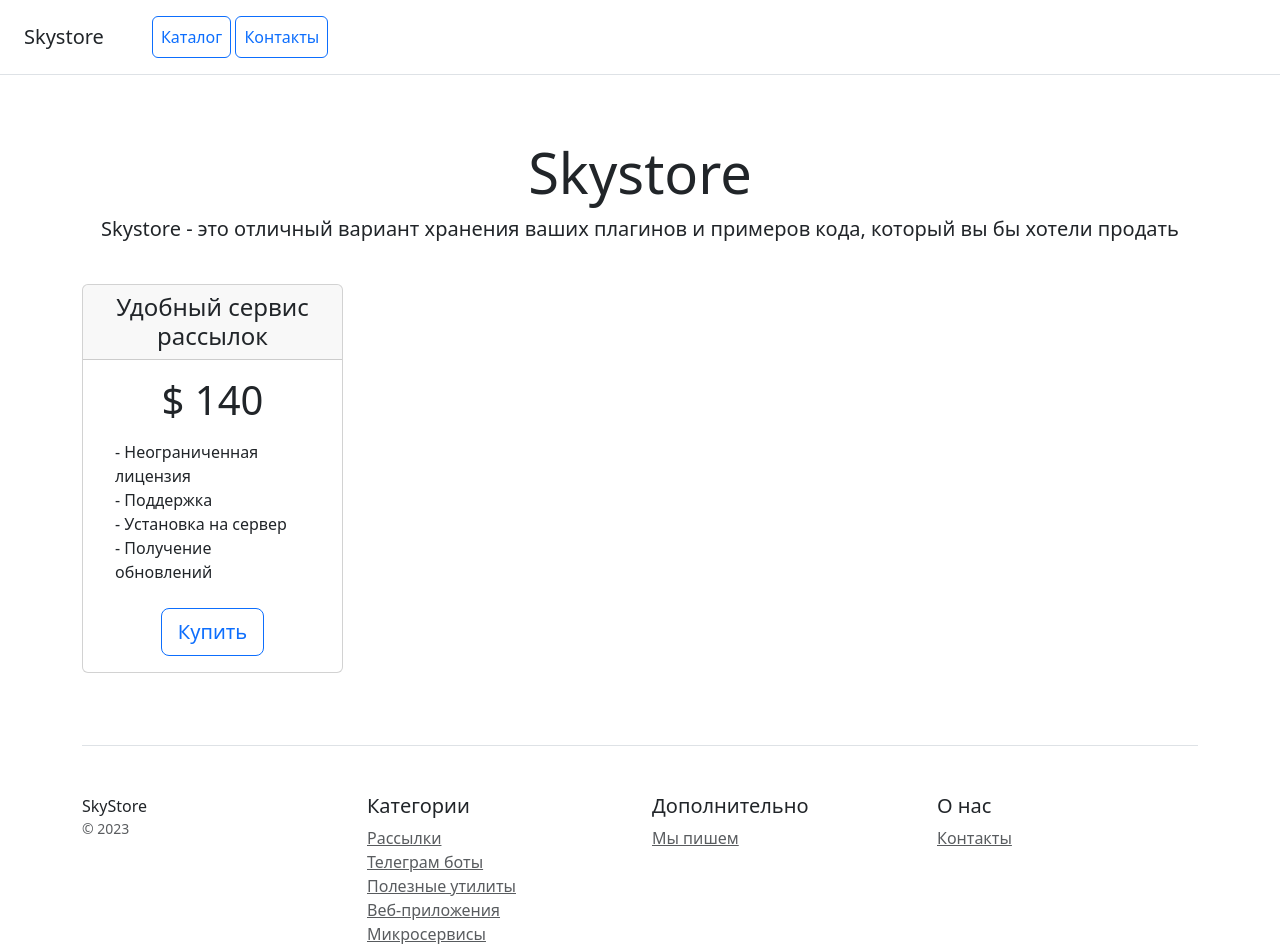
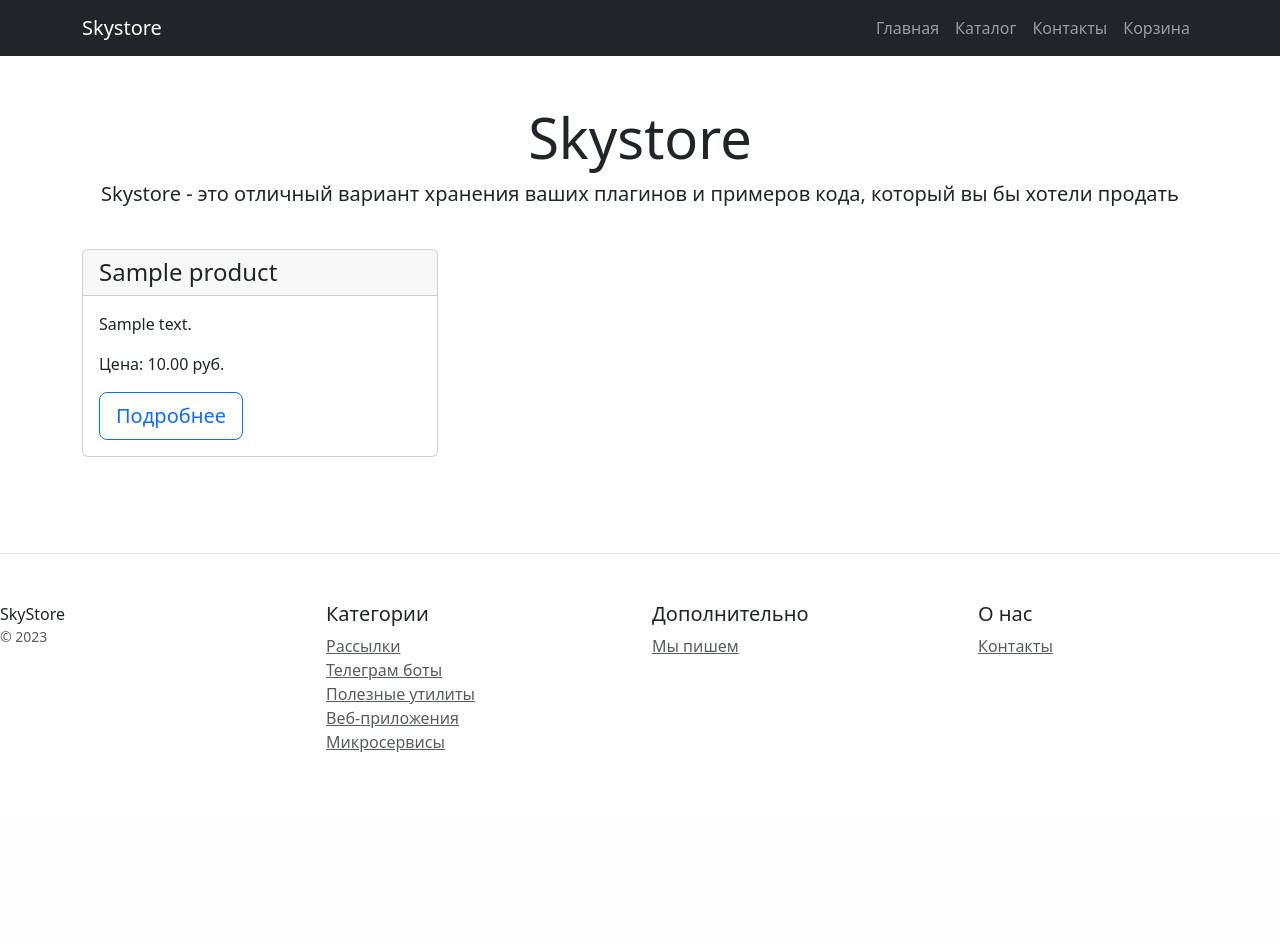
Before and after one commit to Marat1996/online_store, a Django app: page / in a window 1280 px wide. Shown: the top 944 px of the page. After the commit the page ends 752 px from the top, so only its background shows below. Run offline with Django 5.2, Linux system fonts and the light colour scheme; tables that the repository leaves empty hold one stand-in row (values such as "Sample post"); parts of the project's set-up code (start-up, migrations or seed data) failed here and were passed over.

Commit message:
правки

```diff
--- a/catalog/urls.py
+++ b/catalog/urls.py
@@ -1,10 +1,11 @@
 from django.urls import path
-
 from . import views
 
 urlpatterns = [
-    path('', views.product_detail, name='product_detail'),
+    path('', views.home, name='home'),
+    path('product/<int:pk>/', views.product_detail, name='product_detail'),
+    path('category/<slug:slug>/', views.category_products, name='category_products'),
     path('contacts/', views.contacts, name='contacts'),
-    path('product/<int:pk>/', views.product_detail, name='product_detail'),
+    path('cart/', views.cart, name='cart'),
     path('add-to-cart/', views.add_to_cart, name='add_to_cart'),
 ]
--- a/catalog/views.py
+++ b/catalog/views.py
@@ -1,6 +1,6 @@
 from django.contrib.auth.decorators import login_required
 from django.shortcuts import render, get_object_or_404, redirect
-from .models import Product, Cart
+from .models import Product, Cart, Category
 
 
 def home(request):
@@ -11,16 +11,18 @@ def home(request):
     return render(request, 'catalog/home.html', context)
 
 def contacts(request):
-    return render(request, 'catalog/contact.html')
+    return render(request, 'catalog/contacts.html')
 
-def product_detail(request):
-    products = Product.objects.all()
+def product_detail(request, pk):
+    product = Product.objects.get(pk=pk)
     context = {
-        'products': products
+        'product': product
     }
     return render(request, 'catalog/product_detail.html', context)
 
 
+def cart(request):
+    return render(request, 'catalog/cart.html')
 @login_required
 def add_to_cart(request):
     if request.method == 'POST':
@@ -42,3 +44,13 @@ def add_to_cart(request):
         return redirect('cart')
     else:
         return redirect('home')
+
+
+def category_products(request, slug):
+    category = Category.objects.get(slug=slug)
+    products = Product.objects.filter(category=category)
+    context = {
+        'category': category,
+        'products': products
+    }
+    return render(request, 'catalog/category_products.html', context)
--- a/online_store/urls.py
+++ b/online_store/urls.py
@@ -23,6 +23,7 @@ from catalog import views
 
 urlpatterns = [
     path('admin/', admin.site.urls),
+    path('', include('catalog.urls')),
     path('', views.home, name='catalog'),
     path('contacts/', views.contacts, name='contacts'),
     path('product/<int:pk>/', views.product_detail, name='product_detail'),
--- /dev/null
+++ b/templates/catalog/_menu.html
@@ -0,0 +1,24 @@
+<nav class="navbar navbar-expand-lg navbar-dark bg-dark">
+  <div class="container">
+    <a class="navbar-brand" href="{% url 'home' %}">Skystore</a>
+    <button class="navbar-toggler" type="button" data-bs-toggle="collapse" data-bs-target="#navbarNav" aria-controls="navbarNav" aria-expanded="false" aria-label="Toggle navigation">
+      <span class="navbar-toggler-icon"></span>
+    </button>
+    <div class="collapse navbar-collapse" id="navbarNav">
+      <ul class="navbar-nav ms-auto">
+        <li class="nav-item">
+          <a class="nav-link" href="{% url 'home' %}">Главная</a>
+        </li>
+        <li class="nav-item">
+          <a class="nav-link" href="{% url 'catalog' %}">Каталог</a>
+        </li>
+        <li class="nav-item">
+          <a class="nav-link" href="{% url 'contacts' %}">Контакты</a>
+        </li>
+        <li class="nav-item">
+          <a class="nav-link" href="{% url 'cart' %}">Корзина</a>
+        </li>
+      </ul>
+    </div>
+  </div>
+</nav>
--- a/templates/catalog/base.html
+++ b/templates/catalog/base.html
@@ -7,17 +7,42 @@
     <link href="https://cdn.jsdelivr.net/npm/bootstrap@5.3.2/dist/css/bootstrap.min.css" rel="stylesheet" integrity="sha384-T3c6CoIi6uLrA9TneNEoa7RxnatzjcDSCmG1MXxSR1GAsXEV/Dwwykc2MPK8M2HN" crossorigin="anonymous">
 </head>
 <body>
-<div class="d-flex flex-column flex-md-row align-items-center p-3 px-md-4 mb-3 bg-white border-bottom box-shadow">
-    <h5 class="my-0 mr-md-auto font-weight-normal">Skystore</h5>
-    <nav class="ms-5">
-        <a class="p-2 btn btn-outline-primary" href="/">Каталог</a>
-        <a class="p-2 btn btn-outline-primary" href="/contacts/">Контакты</a>
-    </nav>
-</div>
+{% include 'catalog/_menu.html' %}
 
 {% block content %}
 {% endblock %}
 
+<footer class="pt-4 my-md-5 pt-md-5 border-top">
+    <div class="row">
+        <div class="col-12 col-md">
+            SkyStore
+            <small class="d-block mb-3 text-muted">&copy; 2023</small>
+        </div>
+        <div class="col-6 col-md">
+            <h5>Категории</h5>
+            <ul class="list-unstyled text-small">
+                <li><a class="text-muted" href="#">Рассылки</a></li>
+                <li><a class="text-muted" href="#">Телеграм боты</a></li>
+                <li><a class="text-muted" href="#">Полезные утилиты</a></li>
+                <li><a class="text-muted" href="#">Веб-приложения</a></li>
+                <li><a class="text-muted" href="#">Микросервисы</a></li>
+            </ul>
+        </div>
+        <div class="col-6 col-md">
+            <h5>Дополнительно</h5>
+            <ul class="list-unstyled text-small">
+                <li><a class="text-muted" href="#">Мы пишем</a></li>
+            </ul>
+        </div>
+        <div class="col-6 col-md">
+            <h5>О нас</h5>
+            <ul class="list-unstyled text-small">
+                <li><a class="text-muted" href="/contacts/">Контакты</a></li>
+            </ul>
+        </div>
+    </div>
+</footer>
+
 <script src="https://cdn.jsdelivr.net/npm/bootstrap@5.3.2/dist/js/bootstrap.bundle.min.js" integrity="sha384-C6RzsynM9kWDrMNeT87bh95OGNyZPhcTNXj1NW7RuBCsyN/o0jlpcV8Qyq46cDfL" crossorigin="anonymous"></script>
 </body>
 </html>
--- a/templates/catalog/home.html
+++ b/templates/catalog/home.html
@@ -1,20 +1,6 @@
-<!doctype html>
-<html lang="en">
-<head>
-    <meta charset="utf-8">
-    <meta name="viewport" content="width=device-width, initial-scale=1">
-    <title>Skystore</title>
-    <link href="https://cdn.jsdelivr.net/npm/bootstrap@5.3.2/dist/css/bootstrap.min.css" rel="stylesheet" integrity="sha384-T3c6CoIi6uLrA9TneNEoa7RxnatzjcDSCmG1MXxSR1GAsXEV/Dwwykc2MPK8M2HN" crossorigin="anonymous">
-</head>
-<body>
-<div class="d-flex flex-column flex-md-row align-items-center p-3 px-md-4 mb-3 bg-white border-bottom box-shadow">
-    <h5 class="my-0 mr-md-auto font-weight-normal">Skystore</h5>
-    <nav class="ms-5">
-        <a class="p-2 btn btn-outline-primary" href="/">Каталог</a>
-        <a class="p-2 btn btn-outline-primary" href="/contacts/">Контакты</a>
-    </nav>
-</div>
+{% extends 'catalog/base.html' %}
 
+{% block content %}
 <div class="pricing-header px-3 py-3 pt-md-5 pb-md-4 mx-auto text-center">
     <h1 class="display-4">Skystore</h1>
     <p class="lead">Skystore - это отличный вариант хранения ваших плагинов и примеров кода, который вы бы хотели
@@ -22,58 +8,21 @@
 </div>
 
 <div class="container">
-    <div class="row text-center">
-        <div class="col-3">
+    <div class="row">
+        {% for product in products %}
+        <div class="col-md-4 col-sm-6 mb-4">
             <div class="card mb-4 box-shadow">
                 <div class="card-header">
-                    <h4 class="my-0 font-weight-normal">Удобный сервис рассылок</h4>
+                    <h4 class="my-0 font-weight-normal">{{ product.name }}</h4>
                 </div>
                 <div class="card-body">
-                    <h1 class="card-title pricing-card-title">$ 140</h1>
-                    <ul class="list-unstyled mt-3 mb-4 text-start m-3">
-                        <li>- Неограниченная лицензия</li>
-                        <li>- Поддержка</li>
-                        <li>- Установка на сервер</li>
-                        <li>- Получение обновлений</li>
-                    </ul>
-                    <button type="button" class="btn btn-lg btn-block btn-outline-primary">Купить</button>
+                    <p>{{ product.description|truncatewords:20 }}</p>
+                    <p>Цена: {{ product.price }} руб.</p>
+                    <a href="{% url 'product_detail' product.id %}" class="btn btn-lg btn-block btn-outline-primary">Подробнее</a>
                 </div>
             </div>
         </div>
+        {% endfor %}
     </div>
-
-    <footer class="pt-4 my-md-5 pt-md-5 border-top">
-        <div class="row">
-            <div class="col-12 col-md">
-                SkyStore
-                <small class="d-block mb-3 text-muted">&copy; 2023</small>
-            </div>
-            <div class="col-6 col-md">
-                <h5>Категории</h5>
-                <ul class="list-unstyled text-small">
-                    <li><a class="text-muted" href="#">Рассылки</a></li>
-                    <li><a class="text-muted" href="#">Телеграм боты</a></li>
-                    <li><a class="text-muted" href="#">Полезные утилиты</a></li>
-                    <li><a class="text-muted" href="#">Веб-приложения</a></li>
-                    <li><a class="text-muted" href="#">Микросервисы</a></li>
-                </ul>
-            </div>
-            <div class="col-6 col-md">
-                <h5>Дополнительно</h5>
-                <ul class="list-unstyled text-small">
-                    <li><a class="text-muted" href="#">Мы пишем</a></li>
-                </ul>
-            </div>
-            <div class="col-6 col-md">
-                <h5>О нас</h5>
-                <ul class="list-unstyled text-small">
-                    <li><a class="text-muted" href="/contacts/">Контакты</a></li>
-                </ul>
-            </div>
-        </div>
-    </footer>
 </div>
-
-<script src="https://cdn.jsdelivr.net/npm/bootstrap@5.3.2/dist/js/bootstrap.bundle.min.js" integrity="sha384-C6RzsynM9kWDrMNeT87bh95OGNyZPhcTNXj1NW7RuBCsyN/o0jlpcV8Qyq46cDfL" crossorigin="anonymous"></script>
-</body>
-</html>
+{% endblock %}
```
Also changed, not shown: templates/catalog/contact.html (deleted, +0 -106 lines), templates/catalog/contacts.html (added, +57 -0 lines), templates/catalog/product_detail.html (+18 -6 lines), 2 other files.
